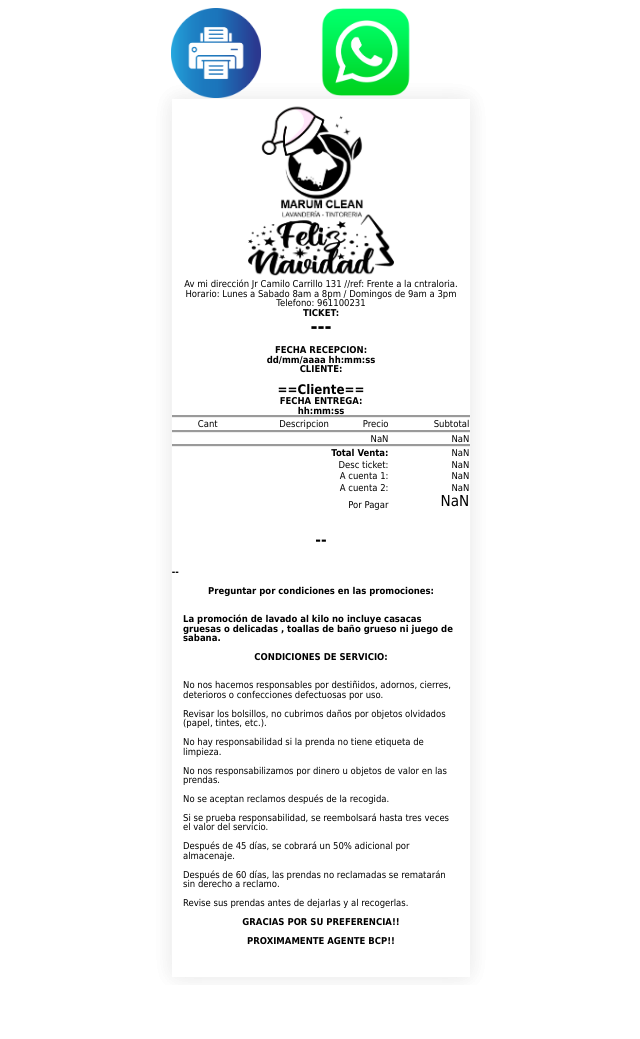
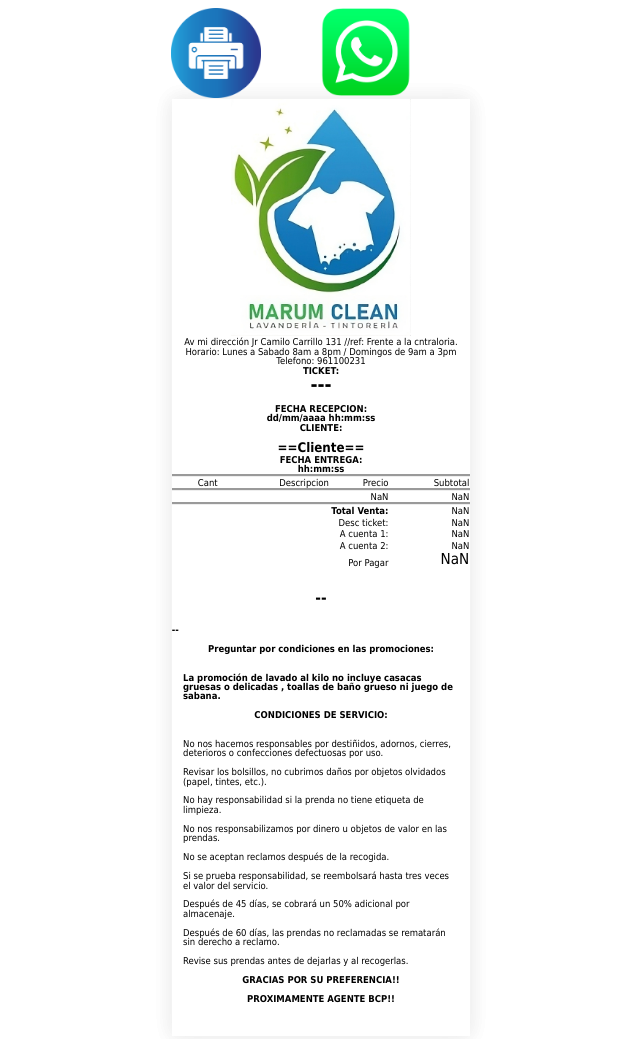
Before and after one commit to TickeVirtual/MarumClean, a plain HTML site: page index.html in a window 1280 px wide. Shown: the whole page, without its empty margins (319-959 px from the left). Before the commit the page ends 985 px from the top, so only its background shows below. Drawn offline with Linux system fonts and the light colour scheme.

Commit message:
Update index.html

```diff
--- a/index.html
+++ b/index.html
@@ -347,7 +347,7 @@ img#impresoraButton {
         <div id="thermal-pos">
 
         <div class="label">
-             <img class="boton" src="marumnavidad.png" class="ImganelLogo" width= "60%" id "foto">
+             <img class="boton" src="logomarum.png" class="ImganelLogo" width= "60%" id "foto">
             <br/>
             <p class="info-tienda">
                  Av mi dirección Jr Camilo Carrillo 131 //ref: Frente a la cntraloria.
```
